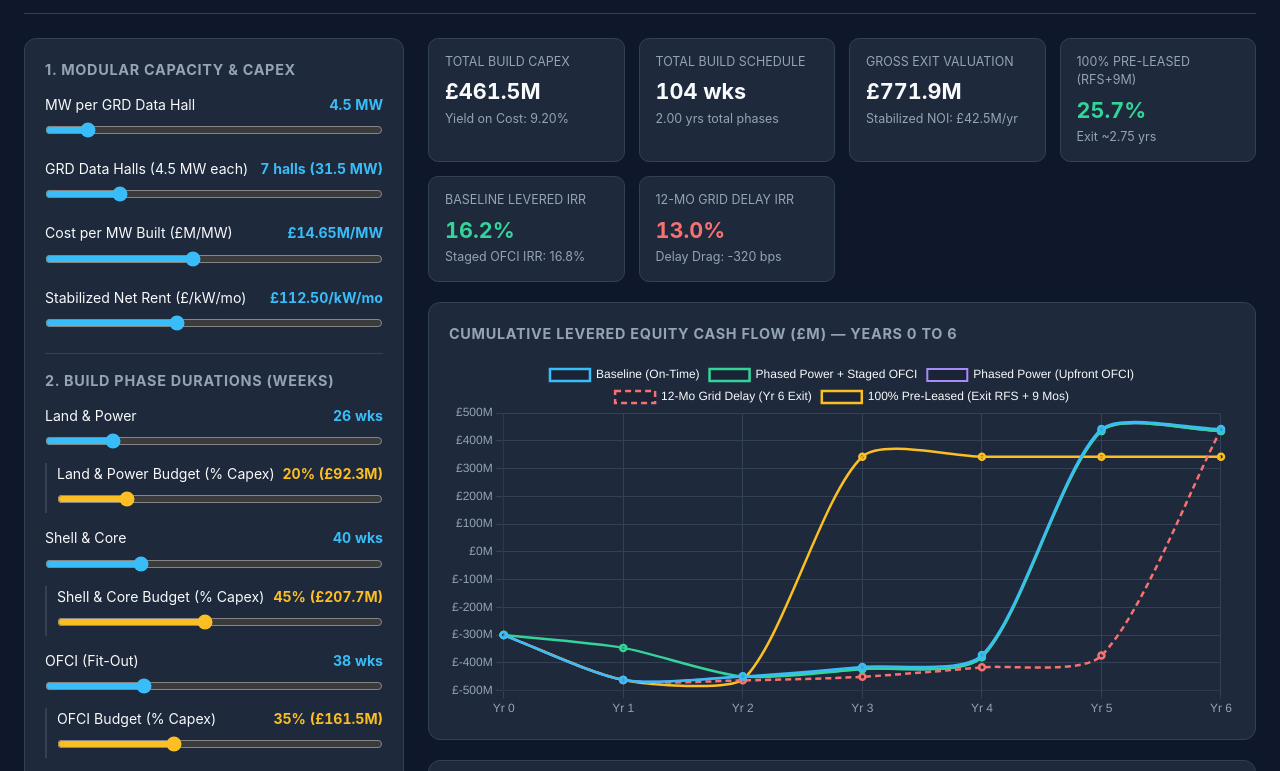
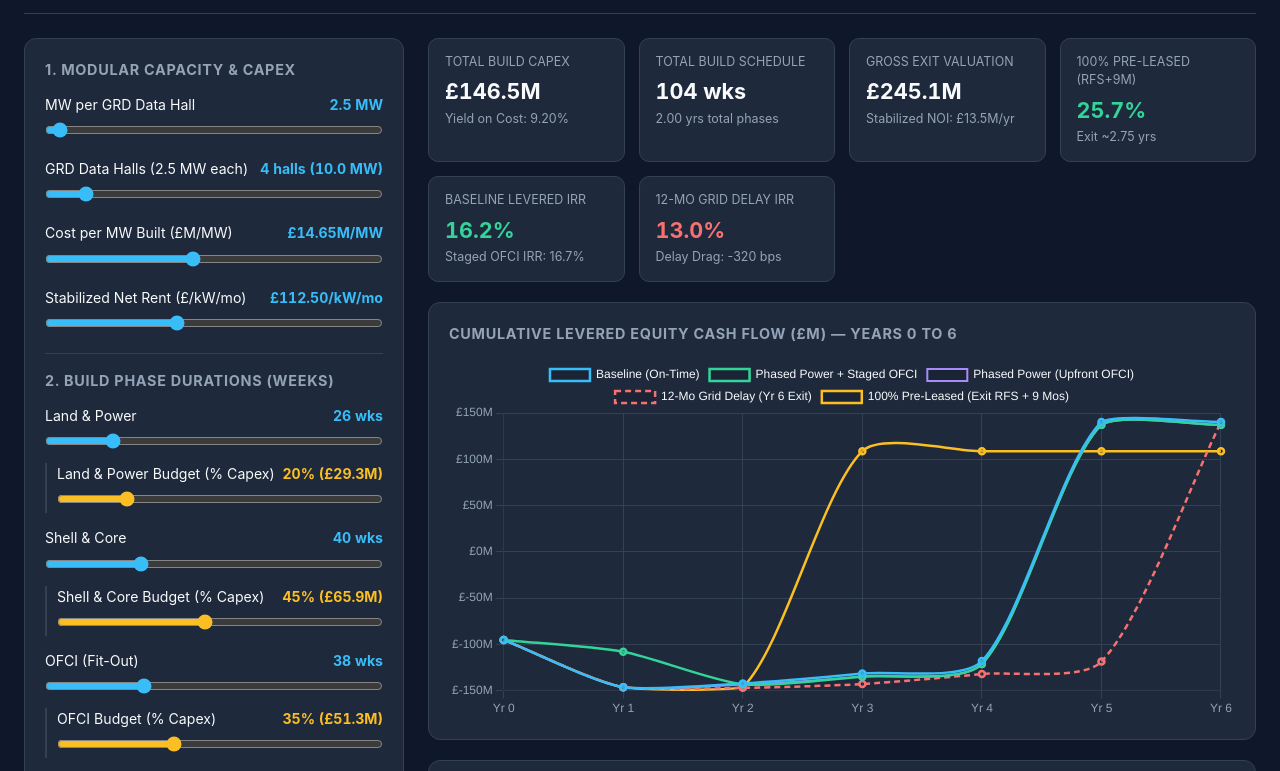
Before and after one commit to DaftNinja/DC-Calculator, a website: page public/index.html in a window 1280 px wide. Shown: the part 89-860 px from the top of the page. Drawn offline with nearby package versions, Linux system fonts and the light colour scheme.

Commit message:
Default MW per GRD Data Hall to 2.5 and GRD Data Halls to 4

```diff
--- a/public/app.js
+++ b/public/app.js
@@ -1,6 +1,6 @@
 const DEFAULTS = {
-  grdMw: 4.5,
-  halls: 7,
+  grdMw: 2.5,
+  halls: 4,
   costPerMw: 14.67,
   rentPerMw: 112.5,
   landWeeks: 26,
--- a/public/index.html
+++ b/public/index.html
@@ -135,12 +135,12 @@
       <div class="card">
         <h2>1. Modular Capacity & Capex</h2>
         <div class="slider-group">
-          <div class="slider-header"><span>MW per GRD Data Hall</span><span class="slider-val" id="valGrdMw">4.5 MW</span></div>
-          <input type="range" id="grdMw" min="2.0" max="25.0" step="0.5" value="4.5" />
+          <div class="slider-header"><span>MW per GRD Data Hall</span><span class="slider-val" id="valGrdMw">2.5 MW</span></div>
+          <input type="range" id="grdMw" min="2.0" max="25.0" step="0.5" value="2.5" />
         </div>
         <div class="slider-group">
-          <div class="slider-header"><span id="labelHalls">GRD Data Halls (4.5 MW each)</span><span class="slider-val" id="valHalls">7 halls (31.5 MW)</span></div>
-          <input type="range" id="halls" min="1" max="30" step="1" value="7" />
+          <div class="slider-header"><span id="labelHalls">GRD Data Halls (4.5 MW each)</span><span class="slider-val" id="valHalls">4 halls (10.0 MW)</span></div>
+          <input type="range" id="halls" min="1" max="30" step="1" value="4" />
         </div>
         <div class="slider-group">
           <div class="slider-header"><span>Cost per MW Built (£M/MW)</span><span class="slider-val" id="valCostPerMw">£14.67M/MW</span></div>
```
